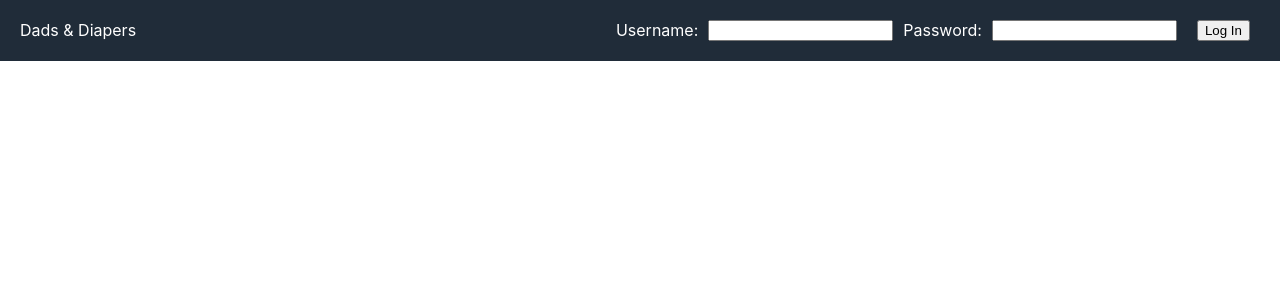
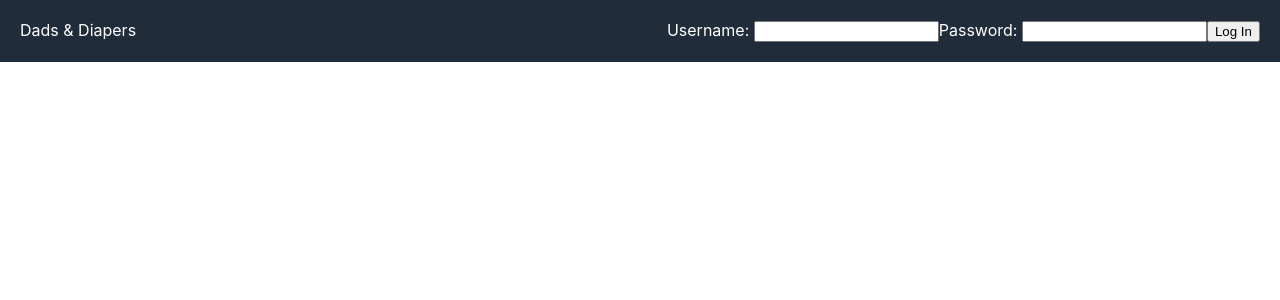
Before and after one commit to LizLaffitte/dads-and-diapers-frontend, a React (Create React App) app: page / in a window 1280 px wide. Shown: the top 300 px of the page. Built offline with nearby package versions, Linux system fonts and the light colour scheme; no server answers.

Commit message:
Render the login form as expected, instead of inline.

```diff
--- a/src/App.css
+++ b/src/App.css
@@ -48,12 +48,8 @@ header div.log-btns{
   justify-self: flex-end;
 }
 
-#login-form  {
-  display: flex;
-}
-#login-form input {
-  margin: 0px 10px;
-}
+
+
 
 #logout-form {
   margin-left: 10px;
```
